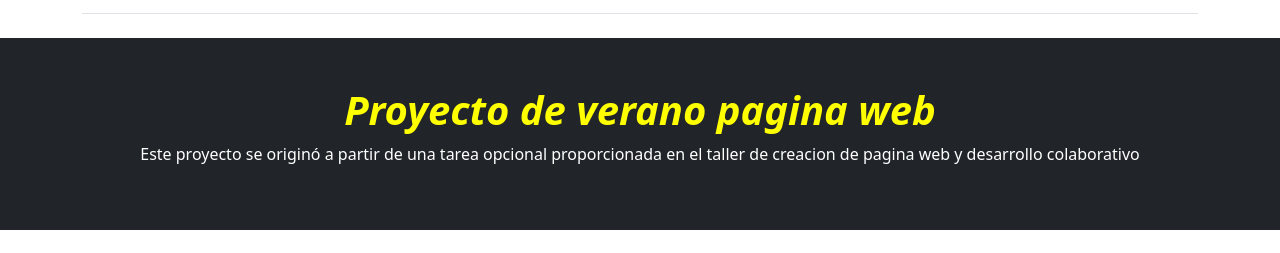
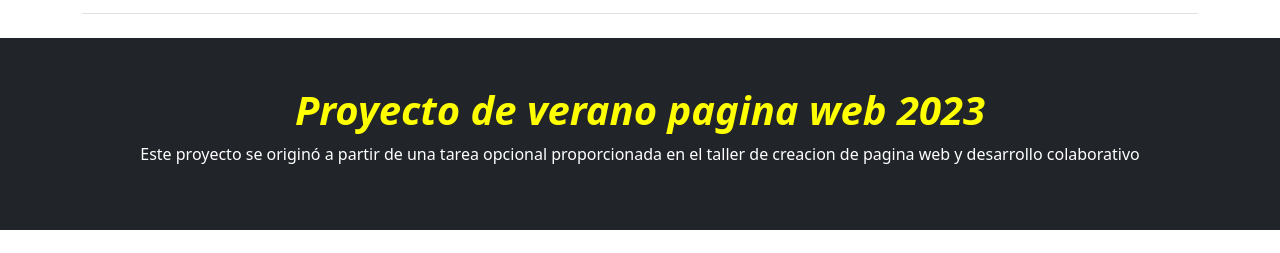
Before and after one commit to fernandosilvot/fernandosilvot.github.io, a plain HTML site: page index.html in a window 1280 px wide. Shown: the part 71-324 px from the top of the page. Drawn offline with nearby package versions, Linux system fonts and the light colour scheme.

Commit message:
Update index.html

```diff
--- a/index.html
+++ b/index.html
@@ -51,7 +51,7 @@
         </div>
       </nav> -->
       <div class="p-5 bg-dark text-white text-center">
-        <center><h1 class="titulos"><strong><em>Proyecto de verano pagina web</em></strong></h1>
+        <center><h1 class="titulos"><strong><em>Proyecto de verano pagina web 2023</em></strong></h1>
 
         <p>Este proyecto se originó a partir de una tarea opcional proporcionada en el taller de creacion de pagina web y desarrollo colaborativo</p></center>
       </div>
```
